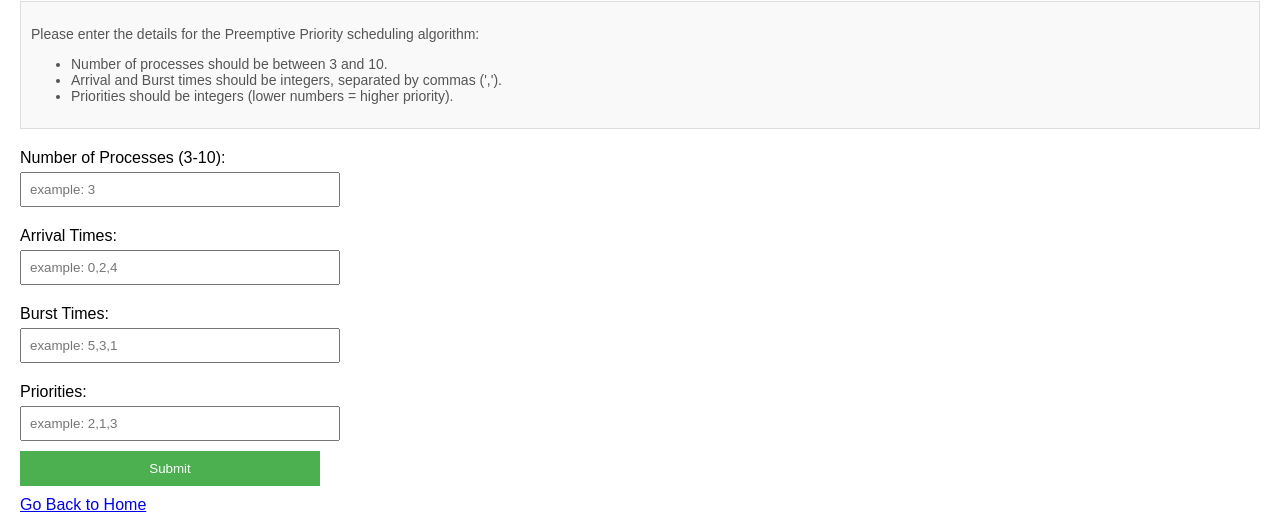
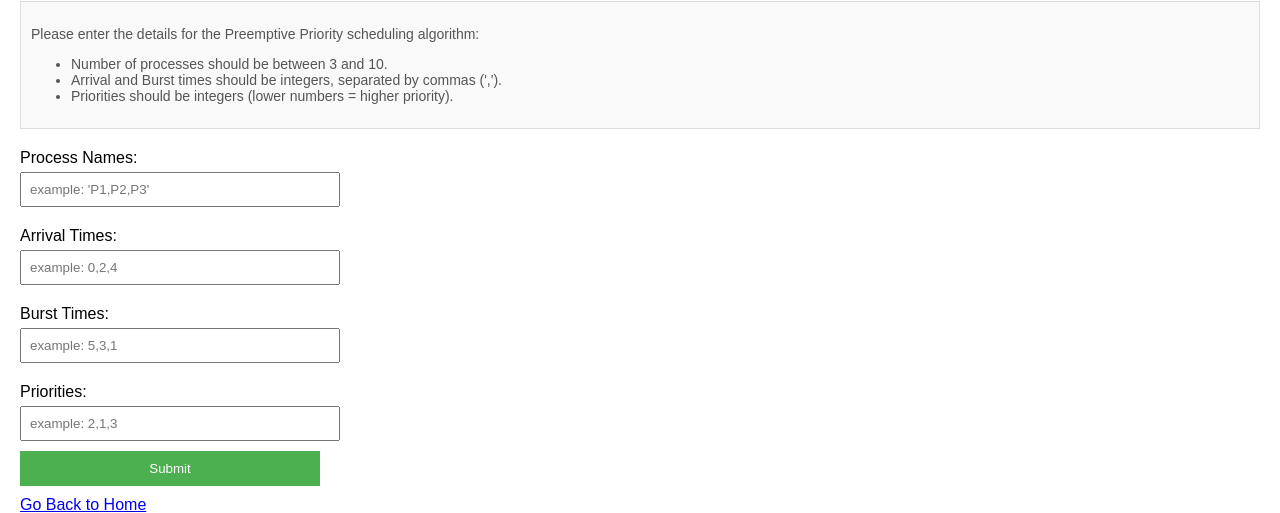
Before and after one commit to shahrizxl/CPU-Schedulers, a Flask app: page /pp in a window 1280 px wide. Shown: the part 79-592 px from the top of the page. Run offline with Flask 3, Linux system fonts and the light colour scheme.

Commit message:
updated version

```diff
--- a/main.py
+++ b/main.py
@@ -199,10 +199,12 @@ def sjn_scheduler(n, arrival, burst, process_names):
 def pp():
     if request.method == 'POST':
         try:
-            n = int(request.form['process_count'])
+            process_names = request.form['process_names'].split(',')
             arrival = list(map(int, request.form['arrival'].split(',')))
             burst = list(map(int, request.form['burst'].split(',')))
             priority = list(map(int, request.form['priority'].split(',')))
+
+            n = len(process_names)
 
             if n < 3 or n > 10:
                 error = "Number of processes must be between 3 and 10."
@@ -212,8 +214,7 @@ def pp():
                 error = "The number of arrival times, burst times, and priorities must match the number of processes."
                 return render_template('pp.html', error=error)
 
-            result = pp_scheduler(n, arrival, burst, priority)
-            print(result)  # Debugging output
+            result = pp_scheduler(n, arrival, burst, priority,process_names)
             return render_template('resultpp.html', result=result)
 
         except ValueError:
@@ -222,8 +223,8 @@ def pp():
 
     return render_template('pp.html')
 
-def pp_scheduler(n, arrival, burst, priority):
-    T = [[i + 1, arrival[i], burst[i], priority[i], 0, 0, 0] for i in range(n)]  # ID, Arrival, Burst, Priority, Completion, Turnaround, Waiting
+def pp_scheduler(n, arrival, burst, priority, process_names):
+    T = [[process_names[i], arrival[i], burst[i], priority[i], 0, 0, 0] for i in range(n)]  # Process Name, Arrival, Burst, Priority, Completion, Turnaround, Waiting
     total_turnaround, total_waiting = 0, 0
     ready_queue = []
     current_time = 0
@@ -231,35 +232,29 @@ def pp_scheduler(n, arrival, burst, priority):
     gantt_chart = []
 
     while completed < n:
-        # Add processes to ready queue
         for i in range(n):
-            if not T[i][4] and T[i][1] <= current_time and i not in ready_queue:
-                ready_queue.append(i)
+            if T[i][1] <= current_time and T[i][2] > 0 and T[i] not in ready_queue:
+                ready_queue.append(T[i])
 
         if ready_queue:
-            # Sort by priority (lower value = higher priority), then arrival time
-            ready_queue.sort(key=lambda x: (T[x][3], T[x][1]))
-            idx = ready_queue[0]
+            ready_queue.sort(key=lambda x: (x[3], x[1]))
+            idx = ready_queue.pop(0)
 
-            # Execute for 1 unit of time
-            if gantt_chart and gantt_chart[-1][0] == f"P{T[idx][0]}":
-                # Extend the current process's segment
+            if gantt_chart and gantt_chart[-1][0] == idx[0]:
                 gantt_chart[-1] = (gantt_chart[-1][0], gantt_chart[-1][1], gantt_chart[-1][2] + 1)
             else:
-                # Start a new segment for the process
-                gantt_chart.append((f"P{T[idx][0]}", current_time, current_time + 1))
+                gantt_chart.append((idx[0], current_time, current_time + 1))
 
-            T[idx][2] -= 1
+            idx[2] -= 1
             current_time += 1
 
-            if T[idx][2] == 0:  # Process finished
-                T[idx][4] = current_time  # Completion Time
-                T[idx][5] = T[idx][4] - T[idx][1]  # Turnaround Time
-                T[idx][6] = T[idx][5] - burst[idx]  # Waiting Time
-                total_turnaround += T[idx][5]
-                total_waiting += T[idx][6]
+            if idx[2] == 0:
+                idx[4] = current_time  # Completion Time
+                idx[5] = idx[4] - idx[1]  # Turnaround Time
+                idx[6] = idx[5] - (burst[process_names.index(idx[0])])  # Waiting Time
+                total_turnaround += idx[5]
+                total_waiting += idx[6]
                 completed += 1
-                ready_queue.pop(0)
         else:
             # CPU is idle
             if gantt_chart and gantt_chart[-1][0] == '-':
@@ -274,9 +269,9 @@ def pp_scheduler(n, arrival, burst, priority):
     avg_waiting = total_waiting / n
 
     result = {
-        'Processes': [f"P{T[i][0]}" for i in range(n)],
+        'Processes': [T[i][0] for i in range(n)],
         'Arrival Times': [T[i][1] for i in range(n)],
-        'Burst Times': [burst[i] for i in range(n)],
+        'Burst Times': [burst[process_names.index(T[i][0])] for i in range(n)],
         'Priorities': [T[i][3] for i in range(n)],
         'Completion Times': [T[i][4] for i in range(n)],
         'Turnaround Times': [T[i][5] for i in range(n)],
@@ -297,9 +292,11 @@ def pp_scheduler(n, arrival, burst, priority):
 def shortest_remaining_time():
     if request.method == 'POST':
         try:
-            n = int(request.form['process_count'])
+            process_names = request.form['process_names'].split(',')
             arrival = list(map(int, request.form['arrival'].split(',')))
             burst = list(map(int, request.form['burst'].split(',')))
+
+            n = len(process_names)
 
             if n < 3 or n > 10:
                 error = "Number of processes must be between 3 and 10."
@@ -308,7 +305,7 @@ def shortest_remaining_time():
                 error = "The number of arrival times and burst times must match the number of processes."
                 return render_template('srt.html', error=error)
 
-            result = srt_scheduler(n, arrival, burst)
+            result = srt_scheduler(n, arrival, burst,process_names)
             return render_template('resultsrt.html', algorithm="Shortest Remaining Time", result=result)
 
         except ValueError:
@@ -319,9 +316,7 @@ def shortest_remaining_time():
             return render_template('srt.html', error=error)
     return render_template('srt.html')
 
-def srt_scheduler(n, arrival, burst):
-    try:
-        processes = list(range(n))
+def srt_scheduler(n, arrival, burst, process_names):
         remaining_burst = burst[:]
         completion_time = [0] * n
         waiting_time = [0] * n
@@ -339,13 +334,16 @@ def srt_scheduler(n, arrival, burst):
                     idx = i
 
             if idx == -1:
-                gantt_chart.append(('-', current_time, current_time + 1))
+                if gantt_chart and gantt_chart[-1][0] == '-':
+                    gantt_chart[-1] = ('-', gantt_chart[-1][1], gantt_chart[-1][2] + 1)
+                else:
+                    gantt_chart.append(('-', current_time, current_time + 1))
                 current_time += 1
             else:
-                if gantt_chart and gantt_chart[-1][0] == f"P{processes[idx] + 1}":
+                if gantt_chart and gantt_chart[-1][0] == process_names[idx]:
                     gantt_chart[-1] = (gantt_chart[-1][0], gantt_chart[-1][1], current_time + 1)
                 else:
-                    gantt_chart.append((f"P{processes[idx] + 1}", current_time, current_time + 1))
+                    gantt_chart.append((process_names[idx], current_time, current_time + 1))
 
                 remaining_burst[idx] -= 1
                 current_time += 1
@@ -362,7 +360,7 @@ def srt_scheduler(n, arrival, burst):
         avg_waiting_time = total_waiting_time / n
 
         return {
-            'Processes': [f"P{processes[i] + 1}" for i in range(n)],
+            'Processes': process_names,
             'Arrival Times': arrival,
             'Burst Times': burst,
             'Completion Times': completion_time,
@@ -375,8 +373,6 @@ def srt_scheduler(n, arrival, burst):
             'Average Waiting Time': avg_waiting_time,
         }
 
-    except Exception as e:
-        raise RuntimeError(f"Error in SRT Scheduler: {str(e)}")
 
 
 if __name__ == '__main__':
--- a/templates/pp.html
+++ b/templates/pp.html
@@ -18,8 +18,8 @@
     </div>
 
     <form method="POST" action="/pp">
-        <label for="process_count">Number of Processes (3-10):</label>
-        <input type="number" id="process_count" name="process_count" placeholder="example: 3" min="3" max="10" required><br>
+        <label for="process_names">Process Names:</label>
+        <input type="text" id="process_names" name="process_names" placeholder="example: 'P1,P2,P3'" required><br>
 
         <label for="arrival">Arrival Times:</label>
         <input type="text" id="arrival" name="arrival" pattern="\d+(,\d+)*" placeholder="example: 0,2,4" required><br>
--- a/templates/srt.html
+++ b/templates/srt.html
@@ -15,8 +15,8 @@
         </ul>
     </div>
     <form method="POST">
-        <label for="process_count">Number of Processes (3-10):</label>
-        <input type="number" id="process_count" name="process_count" min="3" max="10" placeholder="example: 5" required><br>
+        <label for="process_names">Process Names:</label>
+        <input type="text" id="process_names" name="process_names" placeholder="example: 'P1,P2,P3'" required><br>
         <label for="arrival">Arrival Times (comma-separated):</label>
         <input type="text" id="arrival" name="arrival" placeholder="example: 0,2,4" required><br>
         <label for="burst">Burst Times (comma-separated):</label>
```
